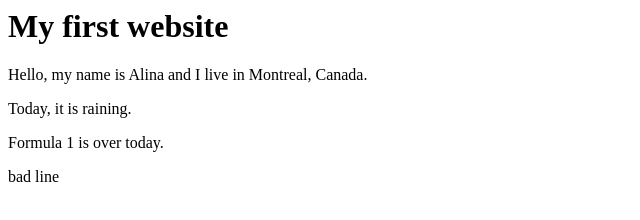
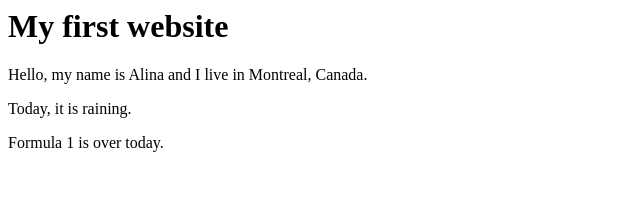
Before and after one commit to randombentik/randombentik1.github.io, a plain HTML site: page index.html in a window 1280 px wide. Shown: the full height of the page, 0-640 px from the left. Drawn offline with Linux system fonts and the light colour scheme.

Commit message:
removed bad line

```diff
--- a/index.html
+++ b/index.html
@@ -5,5 +5,4 @@
 <p> Hello, my name is Alina and I live in Montreal, Canada. </p>
 <p> Today, it is raining. </p>
 <p>Formula 1 is over today.</p>
-  bad line
 </body>
```
